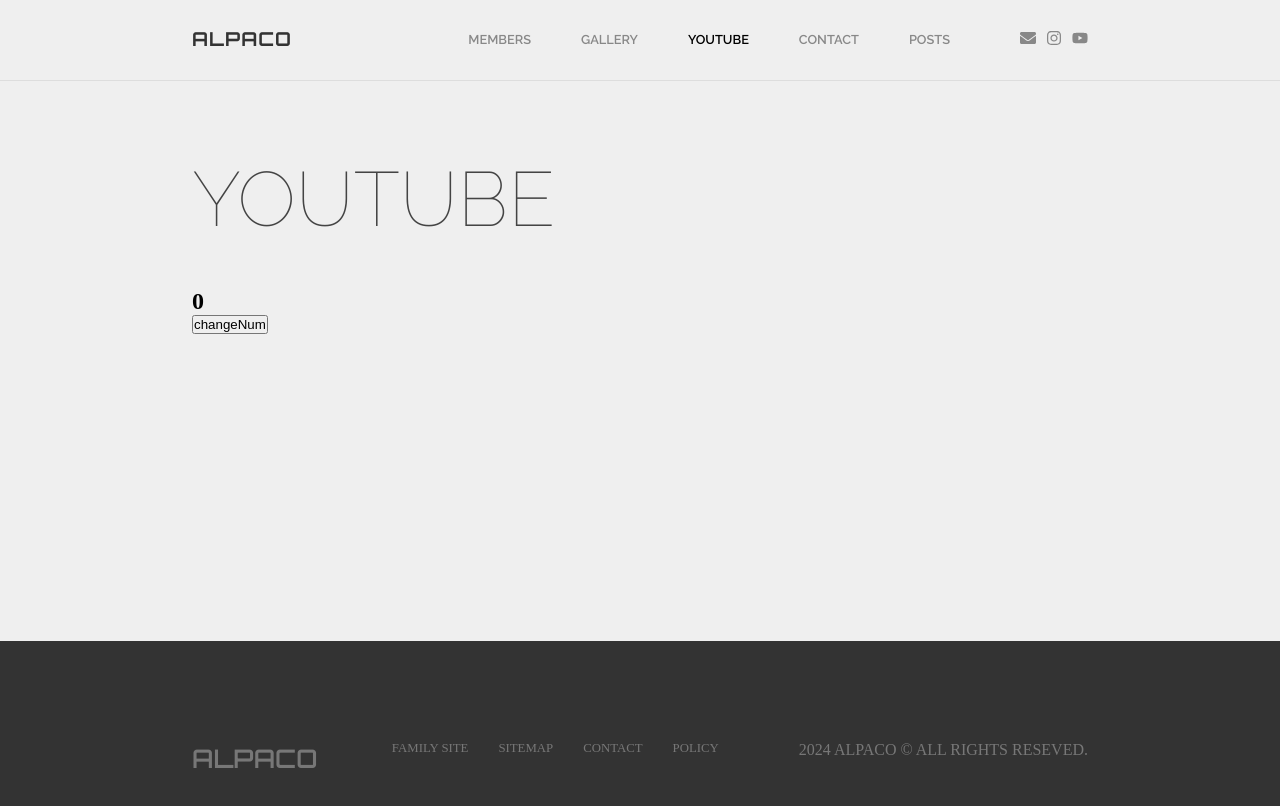
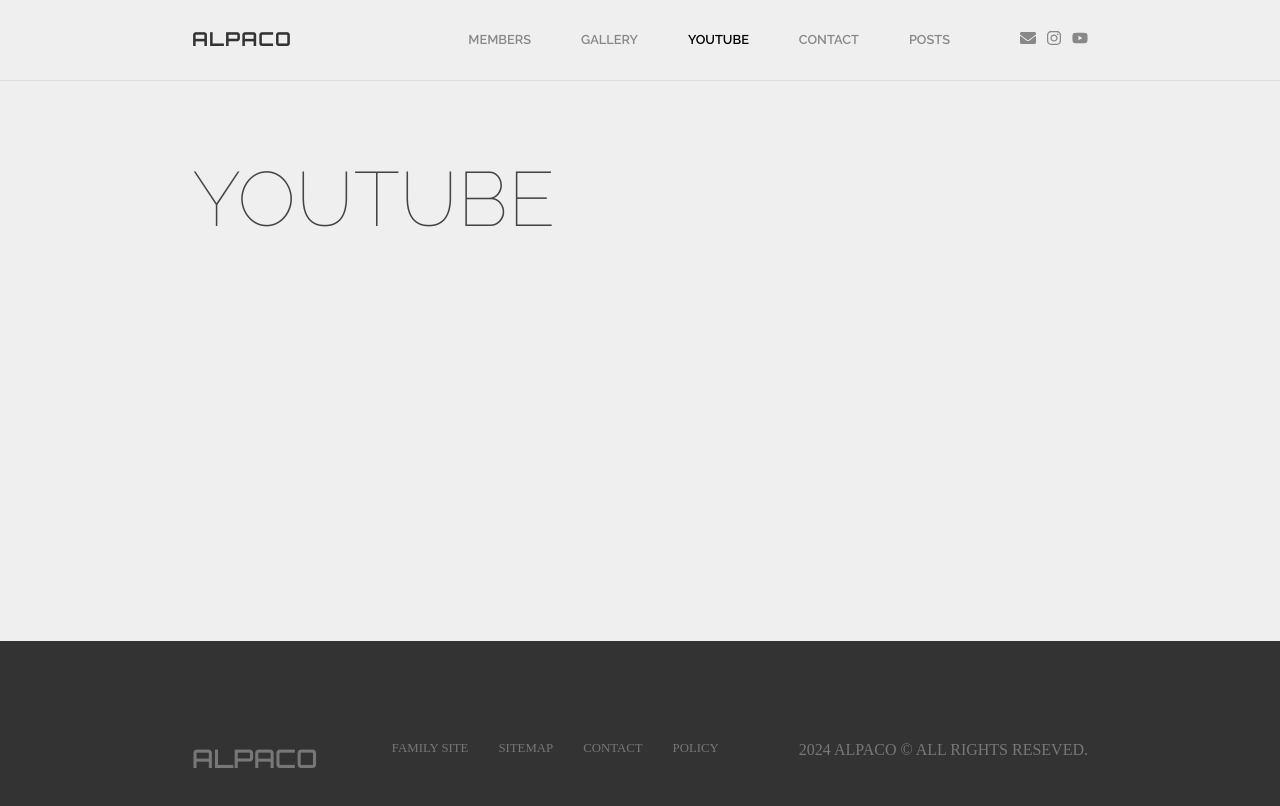
Before and after one commit to universe119/reactStepsTest, a React (Vite) app: page /youtube in a window 1280 px wide. Shown: the top 806 px of the page. Built offline with nearby package versions, Linux system fonts and the light colour scheme.

Commit message:
유튜브 데이터를  fetching후 state에 담는 구문을 useEffect없이 실행 시, 무한 데이터 호출이 발생하는 원인 파악

```diff
--- a/src/components/sub/Youtube.jsx
+++ b/src/components/sub/Youtube.jsx
@@ -2,34 +2,24 @@ import { useEffect, useState } from "react";
 import Layout from "../common/Layout";
 
 export default function Youtube() {
-	const [Num, setNum] = useState(0);
+	const [Vids, setVids] = useState([]);
 
-	useEffect(() => {
-		// 의존성배열이 비어있는 useEffect안쪽의 콜백함수는 컴포넌트 마운트시 한번만 호출됨
-		// 무거운 데이터를 서버쪽에서부터 가져와야 될때
-		// window객체에 이벤트 연결시
-		console.log("Mounted");
+	console.log(Vids);
 
-		return () => {
-			// clean-up함수 해당 컴포넌트 언마운트시 실행될 함수
-			// window객체에서 이벤트 연결 해제할때
-			console.log("UnMounted");
-		};
-	}, []);
+	const api_key = "AIzaSyC0YTkwnKAxe7Th6bkOdlmS5uW4auLXs8s";
+	const pid = "PLbavOBDiF2ET3lP5KfSAKyfAH-8oVGPQm";
+	const num = 10;
+	const url = `https://www.googleapis.com/youtube/v3/playlistItems?part=snippet&playlistId=${pid}&key=${api_key}&maxResults=${num}`;
 
-	useEffect(() => {
-		// 의존성배열에 등록된 Num값이 변경될때마다 useEffect안쪽의 콜백함수 호출됨.
-		// 특정 state값이 변경시마다 특정 코드 로직의 기능을 실행해야 될때
-		console.log("Num값 변경될때마다 호출");
-	}, [Num]);
+	// 아래와 같이 서버에서 가져온 데이터를 컴포넌트 안쪽에서 활용하기 위해 state담는 구문을 useEffect를 사용하지 않고 바로 활용하면 데이터를 무한 호출하는 이슈가 발생
 
-	return (
-		<Layout title={"YOUTUBE"}>
-			<h2>{Num}</h2>
-			<button onClick={() => setNum(Num + 1)}>changeNum</button>
-		</Layout>
-	);
+	// 미션 - 아래 코드를 호출해서 무한데이터 호출이 발생하는 현상을 확인한 뒤 , 위와 같은 이슈가 발생하는 원인 고민 (45분까지)
+	// fetch(url)
+	// 	.then(data => data.json())
+	// 	.then(json => {
+	// 		const youtubeArr = json.items;
+	// 		setVids(youtubeArr);
+	// 	});
+
+	return <Layout title={"YOUTUBE"}></Layout>;
 }
-/*
-	useEffect(생명주기 관리함수 : 생성(Mount), 변경(ReRender), 소멸(UnMount))
-*/
```
